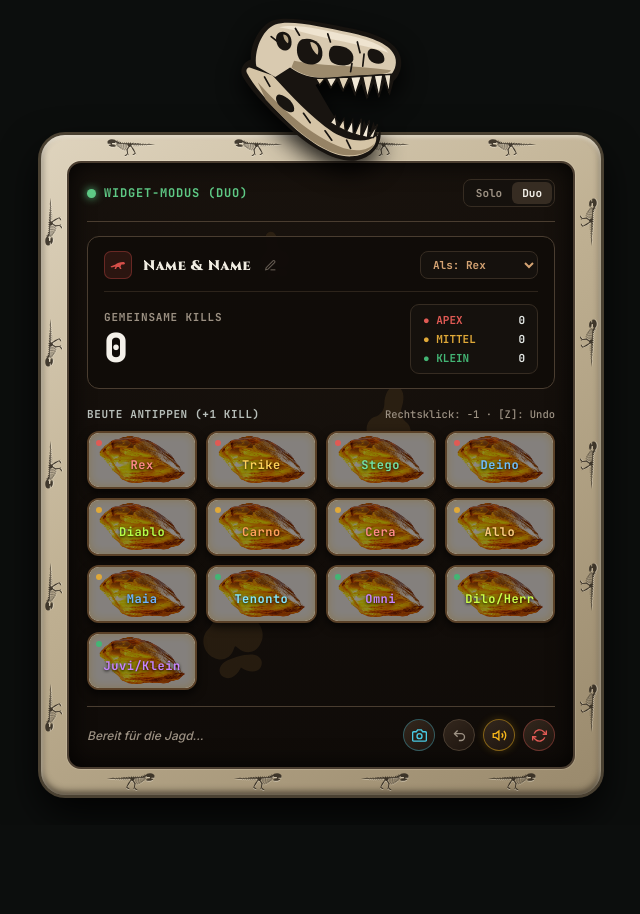
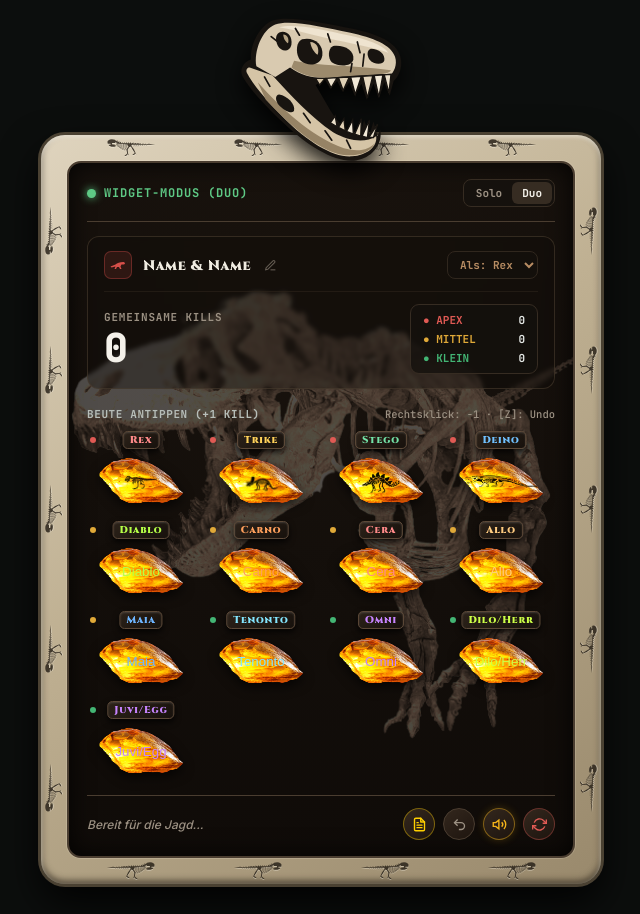
Before and after one commit to fuwa19891/the-isle-tracker, a plain HTML site: page index.html in a window 1280 px wide. Shown: the whole page, without its empty margins (319-959 px from the left). Before the commit the page ends 825 px from the top, so only its background shows below. Drawn offline with Linux system fonts and the light colour scheme.

```diff
--- a/index.html
+++ b/index.html
@@ -4,7 +4,12 @@
   <meta charset="UTF-8">
   <meta name="viewport" content="width=device-width, initial-scale=1.0">
   <title>The Isle - Kill-Tracker</title>
-  <link href="https://fonts.googleapis.com/css2?family=Cinzel:wght@700;900&family=JetBrains+Mono:wght@500;700;800&family=Inter:wght@500;600;700&display=swap" rel="stylesheet">
+
+  <!-- Verknüpfung für die Browser-Installation (PWA / App-Icon) -->
+  <link rel="manifest" href="manifest.json">
+  <meta name="theme-color" content="#16110d">
+
+  <link href="https://fonts.googleapis.com/css2?family=Cinzel:wght@900&family=JetBrains+Mono:wght@500;700;800&family=Inter:wght@500;600;700&display=swap" rel="stylesheet">
   <style>
     :root {
       --bg-dark: rgba(22, 17, 13, 0.94);
@@ -108,14 +113,24 @@
         inset 0 0 25px rgba(0, 0, 0, 0.85);
     }
 
-    /* Fußabdruck-Spur im Hintergrund */
-    .footprints-bg {
+    /* Großes T-Rex Hintergrund-Fossil (dauerhaft aktiv) */
+    .bg-fossil-layer {
       position: absolute;
       inset: 0;
+      display: flex;
+      align-items: center;
+      justify-content: center;
       pointer-events: none;
-      z-index: 0;
-      opacity: 0.085;
-      fill: #ffb753;
+      z-index: 1;
+      opacity: 0.25;
+    }
+
+    .bg-fossil-img {
+      width: 110%;
+      height: 110%;
+      object-fit: contain;
+      transform: translateX(12px);
+      filter: sepia(1) hue-rotate(-20deg) brightness(1.2);
     }
 
     .top-bar, .score-card, .grid-header, .dino-grid, .footer-bar {
@@ -178,9 +193,11 @@
       color: #f4f1ea;
     }
 
+    /* Oberer Bereich transparent */
     .score-card {
-      background: var(--card-bg);
-      border: 1px solid var(--border-subtle);
+      background: rgba(16, 12, 9, 0.35);
+      backdrop-filter: blur(2px);
+      border: 1px solid rgba(74, 61, 48, 0.6);
       border-radius: 12px;
       padding: 14px 16px;
       margin-bottom: 18px;
@@ -191,7 +208,7 @@
       align-items: center;
       justify-content: space-between;
       padding-bottom: 12px;
-      border-bottom: 1px solid #2d241b;
+      border-bottom: 1px solid rgba(45, 36, 27, 0.6);
       margin-bottom: 12px;
       gap: 10px;
     }
@@ -272,9 +289,9 @@
     .duo-header:hover .edit-name-btn { opacity: 1; }
     .edit-name-btn:hover { color: #f0ece1; background: rgba(255, 255, 255, 0.07); }
 
-    /* Gespielter Dino Dropdown */
+    /* Gespielter Dino Dropdown (blockiert auf Rex) */
     .player-dino-select {
-      background: #15110d;
+      background: rgba(21, 17, 13, 0.8);
       border: 1px solid #362c22;
       color: #d4a373;
       font-family: 'JetBrains Mono', monospace;
@@ -283,12 +300,8 @@
       padding: 5px 8px;
       border-radius: 8px;
       outline: none;
-      cursor: pointer;
-      transition: border-color 0.15s;
-    }
-
-    .player-dino-select:hover {
-      border-color: #d4a373;
+      cursor: not-allowed;
+      opacity: 0.85;
     }
 
     .score-body {
@@ -315,7 +328,7 @@
     }
 
     .tier-box {
-      background: #15110d;
+      background: rgba(21, 17, 13, 0.8);
       border: 1px solid #362c22;
       border-radius: 9px;
       padding: 8px 12px;
@@ -355,91 +368,88 @@
     .dino-grid {
       display: grid;
       grid-template-columns: repeat(4, 1fr);
-      gap: 9px;
+      gap: 12px;
       margin-bottom: 16px;
     }
 
-    /* VOLLSTÄNDIGER BERNSTEIN-STEIN ALS BUTTON (HORIZONTAL ANGEPASST) */
+    /* HORIZONTALER BERNSTEIN-BUTTON */
     .dino-btn {
       position: relative;
-      background-image: url('amber-stone.png');
-      background-size: 100% 100%; /* Zwingt das Bild, den gesamten Button voll auszufüllen[cite: 2] */
-      background-repeat: no-repeat;
-      background-position: center;
-      border: 2px solid #5a4128;
-      border-radius: 12px;
-      padding: 16px 8px 14px 8px;
+      background: transparent;
+      border: none;
+      padding: 2px;
       display: flex;
       flex-direction: column;
       align-items: center;
       justify-content: center;
-      gap: 8px;
       cursor: pointer;
-      overflow: hidden;
-      box-shadow:
-        inset 0 0 10px rgba(255, 204, 51, 0.4),
-        0 4px 10px rgba(0, 0, 0, 0.7);
-      transition: transform 0.08s ease, border-color 0.15s ease, box-shadow 0.2s ease;
+      overflow: visible;
+      transition: transform 0.08s ease;
+      margin-top: 22px;
     }
 
-    /* Leichter dunkler Schleier, damit man die Schrift auf dem Bernstein perfekt lesen kann */
-    .dino-btn::before {
-      content: '';
+    .amber-img-wrap {
+      position: relative;
+      width: 100%;
+      height: 52px;
+      display: flex;
+      align-items: center;
+      justify-content: center;
+      filter: drop-shadow(0 4px 6px rgba(0, 0, 0, 0.7));
+    }
+
+    .amber-stone-img {
+      width: 100%;
+      height: 100%;
+      object-fit: fill;
+      display: block;
+      transition: filter 0.2s ease;
+    }
+
+    .amber-content {
       position: absolute;
       inset: 0;
-      background: rgba(15, 8, 2, 0.48);
-      border-radius: 10px;
-      pointer-events: none;
-      z-index: 1;
-    }
-
-    .dino-btn:hover {
-      border-color: #ffd000;
-      box-shadow:
-        inset 0 0 16px rgba(255, 220, 100, 0.7),
-        0 0 14px rgba(255, 183, 0, 0.5);
-    }
-    .dino-btn:active { transform: scale(0.96); }
-
-    .amber-fill {
-      position: absolute;
-      bottom: 0;
-      left: 0;
-      right: 0;
-      background: linear-gradient(to top, rgba(255, 153, 0, 0.5) 0%, rgba(255, 204, 51, 0.25) 100%);
-      transition: height 0.3s ease;
-      z-index: 2;
-      pointer-events: none;
-    }
-
-    .dino-btn > * {
-      position: relative;
+      display: flex;
+      flex-direction: column;
+      align-items: center;
+      justify-content: center;
       z-index: 3;
     }
 
-    .dino-btn.amber-max {
-      border-color: #ffb700;
-      box-shadow:
-        inset 0 0 20px rgba(255, 204, 0, 0.8),
-        0 0 18px rgba(255, 183, 0, 0.7);
+    /* Fossil-Inklusion im Bernstein */
+    .fossil-img {
+      width: 78%;
+      height: 65%;
+      object-fit: contain;
+      filter: brightness(0.05) contrast(2.2) drop-shadow(0 1px 1px rgba(255, 204, 51, 0.6));
+      opacity: 0.95;
     }
-    .dino-btn.amber-max .amber-fill {
-      background: linear-gradient(to top, rgba(255, 183, 0, 0.7) 0%, rgba(255, 221, 85, 0.45) 100%);
+
+    .fossil-img-deino {
+      width: 72% !important;
+      height: 60% !important;
+      filter: brightness(0.05) contrast(2.2) drop-shadow(0 1px 1px rgba(255, 204, 51, 0.6)) !important;
     }
+
+    .dino-btn:hover .amber-stone-img {
+      filter: brightness(1.2) drop-shadow(0 0 8px rgba(255, 183, 0, 0.7));
+    }
+    .dino-btn:active { transform: scale(0.95); }
 
     .tier-dot-corner {
       position: absolute;
-      top: 7px;
-      left: 7px;
+      top: -16px;
+      left: 3px;
       width: 6px;
       height: 6px;
       border-radius: 50%;
+      z-index: 4;
     }
 
     .kill-badge {
       position: absolute;
-      top: 5px;
-      right: 7px;
+      top: -20px;
+      right: 2px;
       font-family: 'JetBrains Mono', monospace;
       font-size: 10px;
       font-weight: 800;
@@ -449,17 +459,29 @@
       padding: 1px 5px;
       border-radius: 4px;
       box-shadow: inset 0 1px 2px rgba(255,255,255,0.2);
+      z-index: 4;
       display: none;
     }
 
     .dino-btn.has-kills .kill-badge { display: block; }
 
-    .dino-name {
-      font-size: 12px;
-      font-weight: 700;
-      letter-spacing: 0.5px;
-      font-family: 'JetBrains Mono', monospace;
-      text-shadow: 0 1px 3px rgba(0,0,0,0.95);
+    .amber-tag {
+      position: absolute;
+      top: -22px;
+      left: 50%;
+      transform: translateX(-50%);
+      font-family: 'Cinzel', serif;
+      font-weight: 900;
+      font-size: 10px;
+      letter-spacing: 0.8px;
+      background: linear-gradient(145deg, #2c2219 0%, #17110c 100%);
+      border: 1.5px solid #5c4938;
+      padding: 1px 6px;
+      border-radius: 5px;
+      box-shadow: 0 3px 6px rgba(0,0,0,0.8), inset 0 1px 2px rgba(255,255,255,0.15);
+      z-index: 5;
+      white-space: nowrap;
+      pointer-events: none;
     }
 
     .footer-bar {
@@ -488,8 +510,10 @@
     }
     .circle-btn:hover { background: linear-gradient(145deg, #423528 0%, #2b2018 100%); color: var(--text-main); border-color: #d4a373; }
     .circle-btn.sound-active { color: #f4b41a; border-color: rgba(244, 180, 26, 0.45); box-shadow: 0 0 8px rgba(244, 180, 26, 0.2); }
-    .circle-btn.camera-btn { color: #48cae4; border-color: rgba(72, 202, 228, 0.35); }
-    .circle-btn.camera-btn:hover { background: rgba(72, 202, 228, 0.15); border-color: #48cae4; color: #90e0ef; }
+
+    .circle-btn.copy-btn { color: #ffd000; border-color: rgba(255, 208, 0, 0.4); }
+    .circle-btn.copy-btn:hover { background: rgba(255, 208, 0, 0.15); border-color: #ffd000; color: #ffe566; }
+
     .circle-btn.reset-btn { color: #e05a54; border-color: rgba(224, 90, 84, 0.35); }
     .circle-btn.reset-btn:hover { background: rgba(224, 90, 84, 0.15); }
   </style>
@@ -508,10 +532,6 @@
       <path d="M55,19 L49,28 L51,37 L44,43 L48,43 L52,39 L55,42 L53,37 L52,28 L57,20 Z"/>
       <path d="M59,19 L64,28 L69,36 L63,41 L67,41 L71,37 L73,40 L71,36 L67,27 L61,19 Z"/>
     </g>
-  </symbol>
-
-  <symbol id="footprint" viewBox="0 0 100 100">
-    <path d="M50,10 C42,10 38,20 40,32 C41,40 37,45 32,48 C24,52 22,65 30,72 C36,78 44,76 48,70 C50,67 50,67 52,70 C56,76 64,78 70,72 C78,65 76,52 68,48 C63,45 59,40 60,32 C62,20 58,10 50,10 Z M38,78 C32,80 30,86 34,90 C38,94 45,92 50,86 C55,92 62,94 66,90 C70,86 68,80 62,78 C56,76 44,76 38,78 Z"/>
   </symbol>
 </svg>
 
@@ -582,12 +602,10 @@
     </div>
 
     <div class="tracker-app">
-      <svg class="footprints-bg" viewBox="0 0 400 600" preserveAspectRatio="none">
-        <use href="#footprint" x="280" y="470" width="130" height="130" transform="rotate(15 345 535)"/>
-        <use href="#footprint" x="80" y="320" width="95" height="95" transform="rotate(-15 127 367)"/>
-        <use href="#footprint" x="220" y="170" width="70" height="70" transform="rotate(10 255 205)"/>
-        <use href="#footprint" x="140" y="50" width="45" height="45" transform="rotate(-10 162 72)"/>
-      </svg>
+      <!-- Großes T-Rex Hintergrund-Fossil (dauerhaft aktiv) -->
+      <div class="bg-fossil-layer" id="bg-fossil">
+        <img src="t-rex_background.png" class="bg-fossil-img" alt="T-Rex Background Fossil">
+      </div>
 
       <div class="top-bar">
         <div class="status-indicator">
@@ -619,20 +637,9 @@
             </div>
           </div>
           <div>
-            <select class="player-dino-select" id="player-dino" onchange="updatePlayerDino()" title="Dein eigener Dino">
+            <!-- Dropdown auf Rex blockiert -->
+            <select class="player-dino-select" id="player-dino" disabled title="Fester Rex-Modus">
               <option value="Rex">Als: Rex</option>
-              <option value="Trike">Als: Trike</option>
-              <option value="Stego">Als: Stego</option>
-              <option value="Deino">Als: Deino</option>
-              <option value="Diablo">Als: Diablo</option>
-              <option value="Carno">Als: Carno</option>
-              <option value="Cera">Als: Cera</option>
-              <option value="Allo">Als: Allo</option>
-              <option value="Maia">Als: Maia</option>
-              <option value="Tenonto">Als: Tenonto</option>
-              <option value="Omni">Als: Omni</option>
-              <option value="Dilo">Als: Dilo</option>
-              <option value="Juvi">Als: Juvi</option>
             </select>
           </div>
         </div>
@@ -670,10 +677,13 @@
       <div class="footer-bar">
         <span class="log-text" id="status-log">Bereit für die Jagd...</span>
         <div class="footer-actions">
-          <button class="circle-btn camera-btn" onclick="copyDinoList()" title="Kill-Liste für Discord kopieren">
-            <svg width="15" height="15" viewBox="0 0 24 24" fill="none" stroke="currentColor" stroke-width="2.2">
-              <path d="M23 19a2 2 0 0 1-2 2H3a2 2 0 0 1-2-2V8a2 2 0 0 1 2-2h4l2-3h6l2 3h4a2 2 0 0 1 2 2z"></path>
-              <circle cx="12" cy="13" r="4"></circle>
+          <button class="circle-btn copy-btn" onclick="copyDinoList()" title="Kill-Liste für Discord kopieren">
+            <svg width="15" height="15" viewBox="0 0 24 24" fill="none" stroke="currentColor" stroke-width="2.2" stroke-linecap="round" stroke-linejoin="round">
+              <path d="M14 2H6a2 2 0 0 0-2 2v16a2 2 0 0 0 2 2h12a2 2 0 0 0 2-2V8z"></path>
+              <polyline points="14 2 14 8 20 8"></polyline>
+              <line x1="16" y1="13" x2="8" y2="13"></line>
+              <line x1="16" y1="17" x2="8" y2="17"></line>
+              <polyline points="10 9 9 9 8 9"></polyline>
             </svg>
           </button>
           <button class="circle-btn" onclick="undoLast()" title="Rückgängig [Z]">
@@ -715,7 +725,7 @@
     { id: 'tenonto',name: 'Tenonto',   tier: 'klein',  color: '#84e6ff' },
     { id: 'omni',   name: 'Omni',      tier: 'klein',  color: '#c784ff' },
     { id: 'dilo',   name: 'Dilo/Herr', tier: 'klein',  color: '#ccff48' },
-    { id: 'juvi',   name: 'Juvi/Klein',tier: 'klein',  color: '#c784ff' }
+    { id: 'juvi',   name: 'Juvi/Egg',  tier: 'klein',  color: '#c784ff' }
   ];
 
   const TIER_DOT_COLORS = {
@@ -761,11 +771,6 @@
     setLog(`Modus gewechselt: ${mode.toUpperCase()}`);
   }
 
-  function updatePlayerDino() {
-    state.playerDino = document.getElementById('player-dino').value;
-    setLog(`Gespielt als: ${state.playerDino}`);
-  }
-
   function setupTitleEditor() {
     const titleEl = document.getElementById('duo-title');
     titleEl.addEventListener('keydown', (e) => {
@@ -808,11 +813,29 @@
       btn.className = 'dino-btn';
       btn.id = `btn-${dino.id}`;
 
+      let fossilHtml = '';
+      if (dino.id === 'rex') {
+        fossilHtml = `<img src="t-rex_skull.png" class="fossil-img" alt="T-Rex Fossil">`;
+      } else if (dino.id === 'trike') {
+        fossilHtml = `<img src="trike_skull.png" class="fossil-img" alt="Trike Fossil">`;
+      } else if (dino.id === 'stego') {
+        fossilHtml = `<img src="stego_skull.png" class="fossil-img" alt="Stego Fossil">`;
+      } else if (dino.id === 'deino') {
+        fossilHtml = `<img src="deino_skull.png" class="fossil-img fossil-img-deino" alt="Deino Fossil">`;
+      } else {
+        fossilHtml = `<span class="dino-name" style="color: ${dino.color};">${dino.name}</span>`;
+      }
+
       btn.innerHTML = `
-        <div class="amber-fill" id="fill-${dino.id}" style="height: 0%;"></div>
         <span class="tier-dot-corner" style="background:${TIER_DOT_COLORS[dino.tier]}"></span>
         <span class="kill-badge" id="badge-${dino.id}">0</span>
-        <span class="dino-name" style="color: ${dino.color};">${dino.name}</span>
+        <span class="amber-tag" style="color: ${dino.color};">${dino.name}</span>
+        <div class="amber-img-wrap">
+          <img src="amber-stone.png" class="amber-stone-img" alt="Amber">
+          <div class="amber-content">
+            ${fossilHtml}
+          </div>
+        </div>
       `;
 
       btn.addEventListener('click', () => addKill(dino.id, 1));
@@ -868,15 +891,10 @@
 
       const btn = document.getElementById(`btn-${d.id}`);
       const badge = document.getElementById(`badge-${d.id}`);
-      const fill = document.getElementById(`fill-${d.id}`);
 
-      if (btn && badge && fill) {
+      if (btn && badge) {
         badge.textContent = count;
         btn.classList.toggle('has-kills', count > 0);
-
-        let percent = Math.min(100, (count / 20) * 100);
-        fill.style.height = percent + '%';
-        btn.classList.toggle('amber-max', count >= 20);
       }
     });
 
@@ -921,8 +939,8 @@
 
     let currentName = document.getElementById('duo-title').textContent.trim();
     let modeTitle = state.mode === 'solo'
-      ? `Solo [${currentName}] — Gespielt als: ${state.playerDino}`
-      : `Duo [${currentName}] — Gespielt als: ${state.playerDino}`;
+      ? `Solo [${currentName}] — Gespielt als: Rex`
+      : `Duo [${currentName}] — Gespielt als: Rex`;
 
     let headerLabel = state.mode === 'solo' ? 'Solo Kills' : 'Gemeinsame Kills';
 
```
